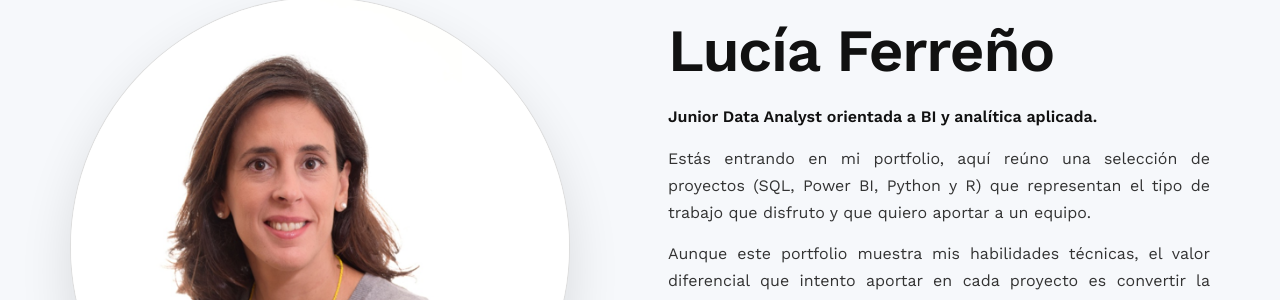
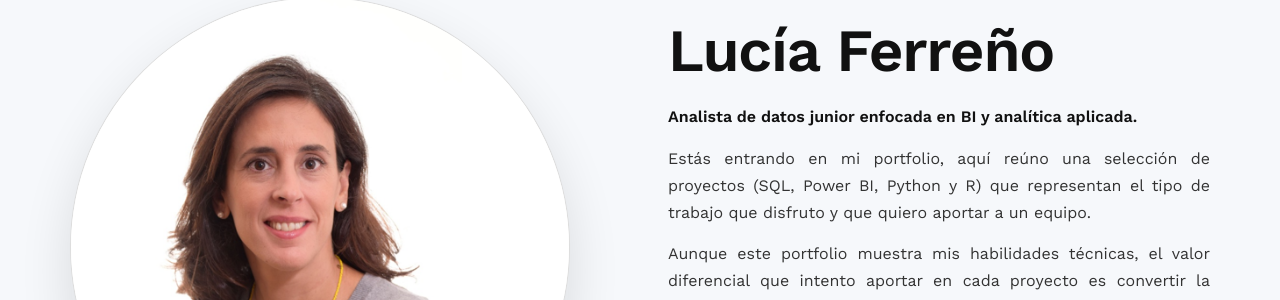
Before and after one commit to lucia-ferreno-pico/Portfolio, a Jekyll site: the page built from index.md, in a window 1280 px wide. Shown: the part 150-450 px from the top of the page. Built offline with Jekyll 4.4.1, drawn with Linux system fonts in a browser that asks for light colours.

Commit message:
Update index.md

```diff
--- a/index.md
+++ b/index.md
@@ -10,7 +10,7 @@ title: Home
     <div class="hero-copy">
       <h1>Lucía Ferreño</h1>
 
-      <p class="subtitle">Junior Data Analyst orientada a BI y analítica aplicada.</p>
+      <p class="subtitle">Analista de datos junior enfocada en BI y analítica aplicada.</p>
 
     <p>
   Estás entrando en mi portfolio, aquí reúno una selección de proyectos (SQL, Power BI, Python y R) que representan el tipo de trabajo que disfruto y que quiero aportar a un equipo.
```
